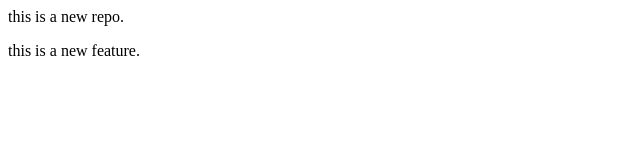
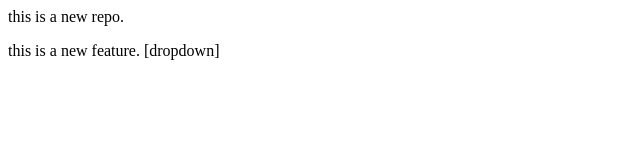
Before and after one commit to mohammedsalmanullah06-blip/localrepo, a plain HTML site: page index.html in a window 1280 px wide. Shown: the full height of the page, 0-640 px from the left. Drawn offline with Linux system fonts and the light colour scheme.

Commit message:
add dropdown

```diff
--- a/index.html
+++ b/index.html
@@ -1,2 +1,2 @@
 <p>this is a new repo.</p>
-<p>this is a new feature.</p>
+<p>this is a new feature. [dropdown]</p>
```
